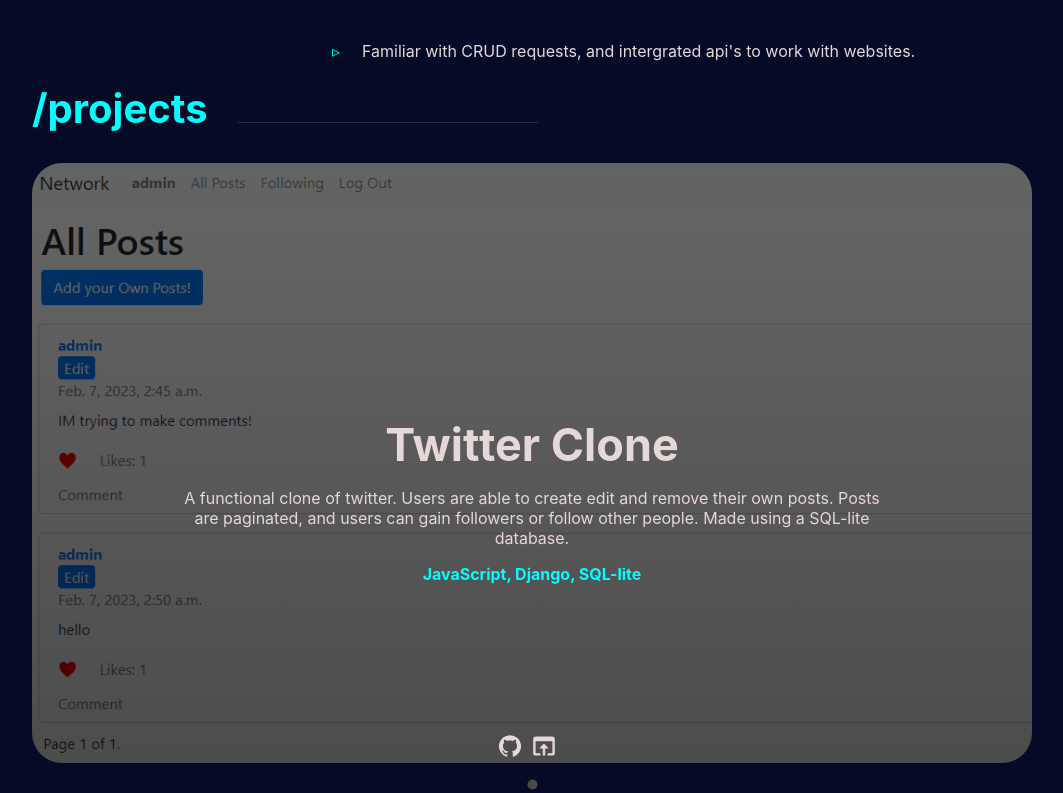
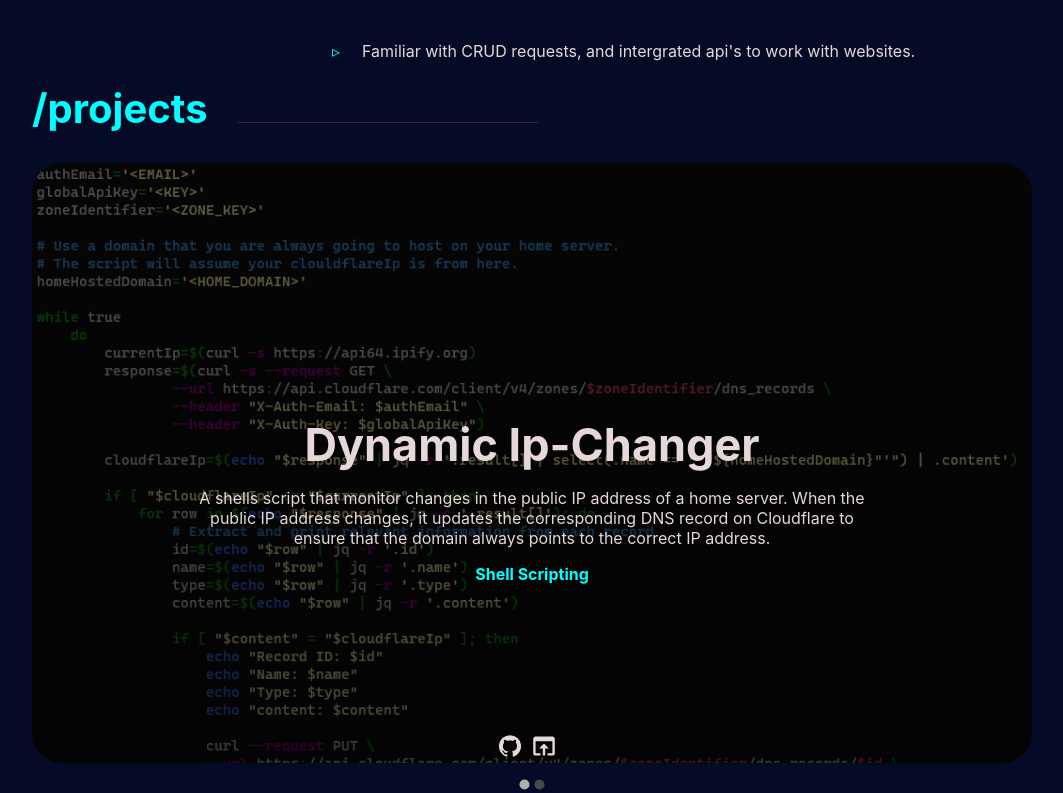
Before and after one commit to Alexk2309/alex_portfolio, a React (Create React App) app: page / in a window 1280 px wide. Shown: the part 1658-2451 px from the top of the page, without its empty margins (160-1223 px from the left). Built offline with nearby package versions, Linux system fonts and the light colour scheme.

Commit message:
Added a new project

```diff
--- a/src/components/projects.tsx
+++ b/src/components/projects.tsx
@@ -3,6 +3,7 @@
 import HeaderSection from '../effects/scrollEffect';
 import Carousel from 'react-material-ui-carousel'
 import twitterClonePhoto from '../effects/twitter_clone.png'
+import dynamicIpImage from '../effects/bash-script.png'
 import { Alert, } from '@mui/material';
 import { useState, useEffect } from 'react';
 import { motion, useAnimation } from "framer-motion";
@@ -116,16 +117,16 @@
             githubLink: 'https://github.com/Alexk2309/Networking',
             deployLink: ''
         },
-        /*
         {
-            name: "Unfinished",
-            description: "More upcomming stay tuned!",
-            frameWorksUsed: '',
-            image: loadingGif,
-            githubLink: '',
+            name: "Dynamic Ip-Changer",
+            description: " A shells script that monitor changes in the public IP address of a home server. \
+            When the public IP address changes, it updates the corresponding DNS record on Cloudflare to \
+            ensure that the domain always points to the correct IP address.",
+            frameWorksUsed: 'Shell Scripting',
+            image: dynamicIpImage,
+            githubLink: 'https://github.com/Alexk2309/clouldflare-dynamic-ip-changer',
             deployLink: ''
         },
-        */
     ]
 
     return (
```
Also changed, not shown: src/effects/bash-script.png (added).
